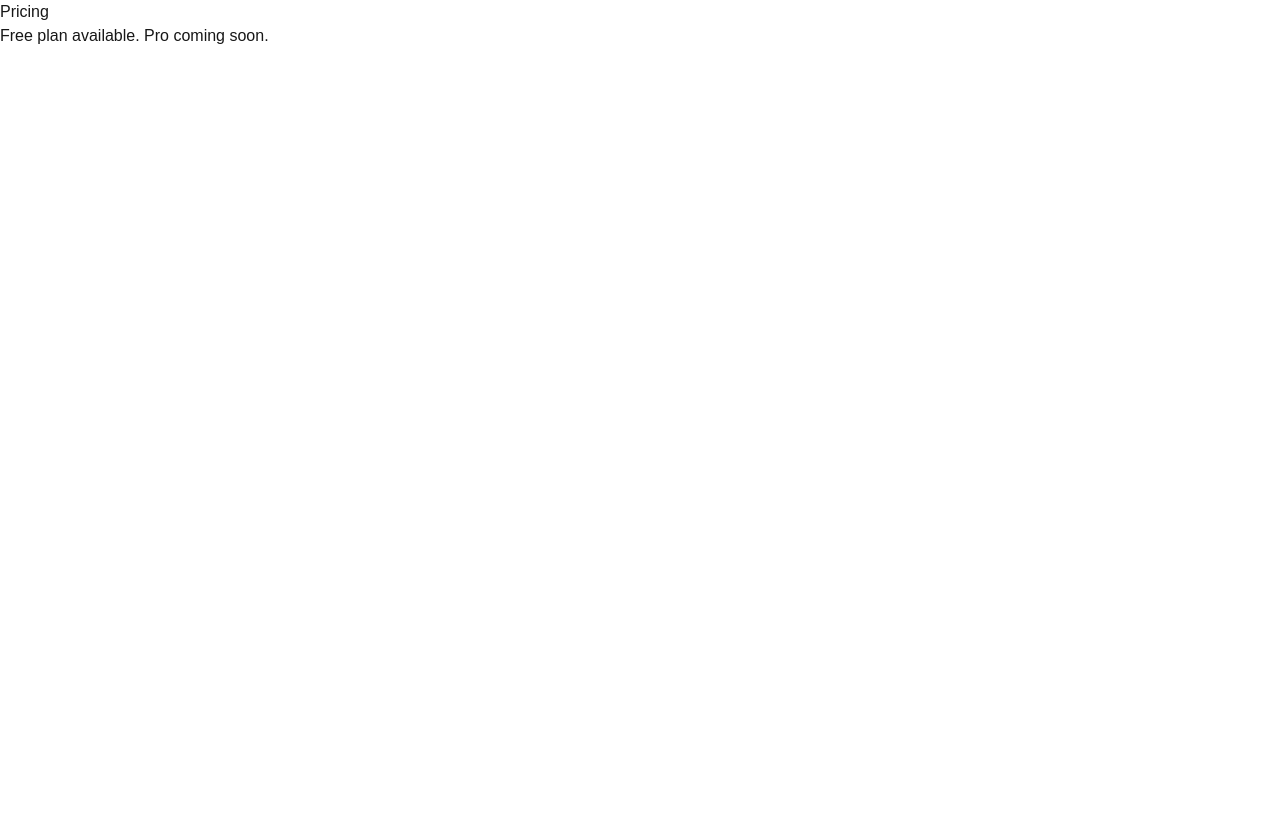
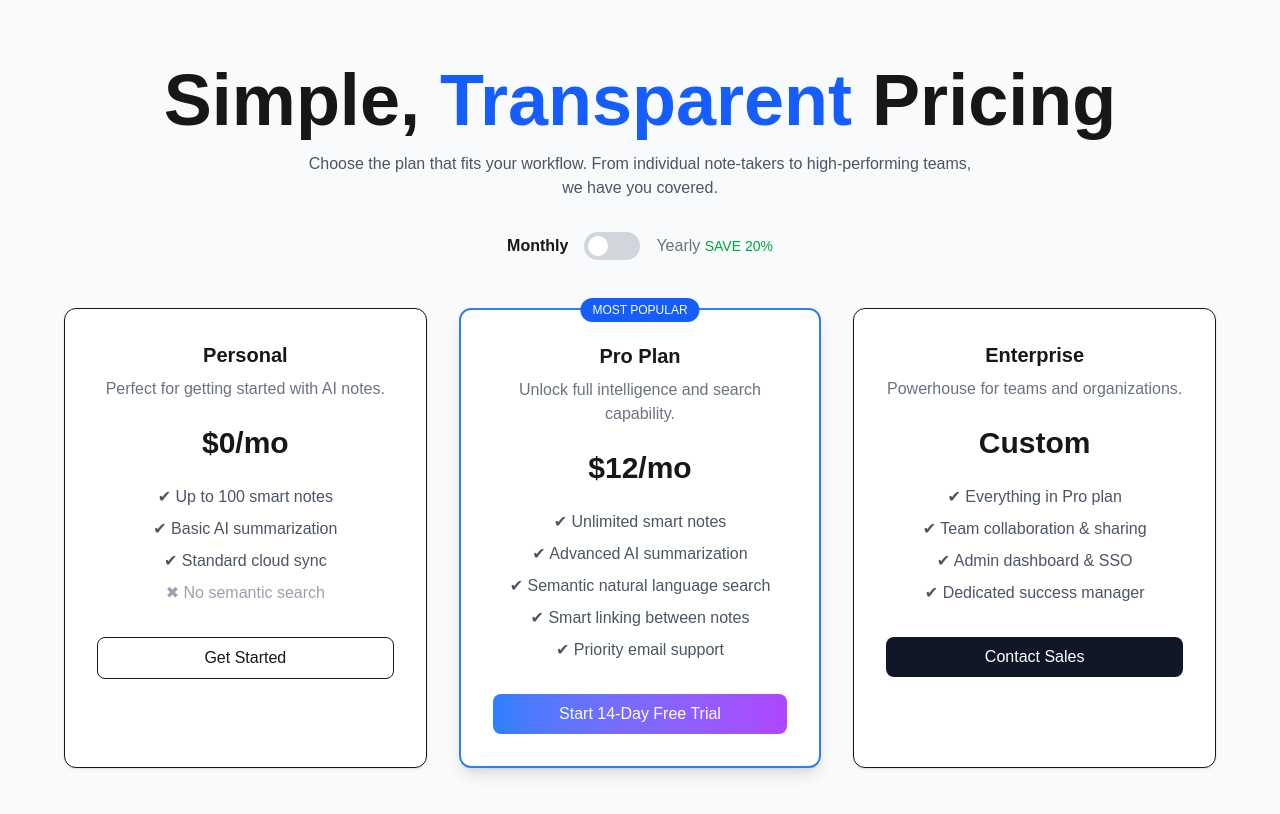
Before and after one commit to abhaymauryadev/AIPoweredNoteManager, a Next.js app: page /pricing in a window 1280 px wide. Shown: the top 814 px of the page. Built offline with nearby package versions, Linux system fonts and the light colour scheme.

Commit message:
feat: Update the Pricing page in ai-note-manager with pricing card montly , yearly subscription

```diff
--- a/app/(public)/pricing/page.jsx
+++ b/app/(public)/pricing/page.jsx
@@ -1,8 +1,127 @@
+"use client";
+import { useState } from "react";
+
 export default function PricingPage() {
+  const [billingCycle, setBillingCycle] = useState("monthly");
+
+  const getPrice = (monthlyPrice) => {
+    if (billingCycle === "monthly") return `$${monthlyPrice}/mo`;
+    const yearlyPrice = monthlyPrice * 12 * 0.8;
+    return `$${yearlyPrice}/yr`;
+  };
+
   return (
-    <div>
-      <h1>Pricing</h1>
-      <p>Free plan available. Pro coming soon.</p>
-    </div>
+    <section className="min-h-screen bg-gray-50 py-16 px-6">
+      <div className="max-w-6xl mx-auto text-center">
+
+        {/* Header */}
+        <h1 className="text-3xl sm:text-3xl md:text-4xl lg:text-7xl font-bold mb-4">
+          Simple, <span className="text-blue-600">Transparent</span> Pricing
+        </h1>
+
+        <p className="text-gray-600 max-w-2xl mx-auto mb-8">
+          Choose the plan that fits your workflow. From individual note-takers
+          to high-performing teams, we have you covered.
+        </p>
+
+        {/* Toggle */}
+        <div className="flex items-center justify-center gap-4 mb-12">
+          <span className={`${billingCycle === "monthly" ? "font-semibold" : "text-gray-500"}`}>
+            Monthly
+          </span>
+
+          <button
+            onClick={() =>
+              setBillingCycle(billingCycle === "monthly" ? "yearly" : "monthly")
+            }
+            className="w-14 h-7 bg-gray-300 rounded-full relative"
+          >
+            <div
+              className={`absolute top-1 left-1 w-5 h-5 bg-white rounded-full transition ${
+                billingCycle === "yearly" ? "translate-x-7" : ""
+              }`}
+            />
+          </button>
+
+          <span className={`${billingCycle === "yearly" ? "font-semibold" : "text-gray-500"}`}>
+            Yearly <span className="text-green-600 text-sm">SAVE 20%</span>
+          </span>
+        </div>
+
+        {/* Pricing Cards */}
+        <div className="grid md:grid-cols-3 gap-8">
+
+          {/* Personal */}
+          <div className="bg-white border rounded-xl p-8 shadow-sm">
+            <h3 className="text-xl font-semibold mb-2">Personal</h3>
+            <p className="text-gray-500 mb-6">
+              Perfect for getting started with AI notes.
+            </p>
+
+            <p className="text-3xl font-bold mb-6">$0/mo</p>
+
+            <ul className="space-y-2 text-gray-600 mb-8">
+              <li>✔ Up to 100 smart notes</li>
+              <li>✔ Basic AI summarization</li>
+              <li>✔ Standard cloud sync</li>
+              <li className="text-gray-400">✖ No semantic search</li>
+            </ul>
+
+            <button className="w-full border py-2 rounded-lg">
+              Get Started
+            </button>
+          </div>
+
+          {/* Pro */}
+          <div className="bg-white border-2 border-blue-500 rounded-xl p-8 shadow-lg relative">
+
+            <span className="absolute -top-3 left-1/2 -translate-x-1/2 bg-blue-600 text-white text-xs px-3 py-1 rounded-full">
+              MOST POPULAR
+            </span>
+
+            <h3 className="text-xl font-semibold mb-2">Pro Plan</h3>
+            <p className="text-gray-500 mb-6">
+              Unlock full intelligence and search capability.
+            </p>
+
+            <p className="text-3xl font-bold mb-6">{getPrice(12)}</p>
+
+            <ul className="space-y-2 text-gray-600 mb-8">
+              <li>✔ Unlimited smart notes</li>
+              <li>✔ Advanced AI summarization</li>
+              <li>✔ Semantic natural language search</li>
+              <li>✔ Smart linking between notes</li>
+              <li>✔ Priority email support</li>
+            </ul>
+
+            <button className="w-full py-2 rounded-lg text-white bg-gradient-to-r from-blue-500 to-purple-500">
+              Start 14-Day Free Trial
+            </button>
+          </div>
+
+          {/* Enterprise */}
+          <div className="bg-white border rounded-xl p-8 shadow-sm">
+            <h3 className="text-xl font-semibold mb-2">Enterprise</h3>
+            <p className="text-gray-500 mb-6">
+              Powerhouse for teams and organizations.
+            </p>
+
+            <p className="text-3xl font-bold mb-6">Custom</p>
+
+            <ul className="space-y-2 text-gray-600 mb-8">
+              <li>✔ Everything in Pro plan</li>
+              <li>✔ Team collaboration & sharing</li>
+              <li>✔ Admin dashboard & SSO</li>
+              <li>✔ Dedicated success manager</li>
+            </ul>
+
+            <button className="w-full bg-gray-900 text-white py-2 rounded-lg">
+              Contact Sales
+            </button>
+          </div>
+
+        </div>
+      </div>
+    </section>
   );
 }
--- a/components/common/Footer.jsx
+++ b/components/common/Footer.jsx
@@ -7,7 +7,7 @@ export default function Footer() {
 
         {/* Company Info */}
         <div>
-          <h2 className="text-xl font-bold text-white mb-4">AI Notes Manager</h2>
+          <h2 className="text-xl font-bold text-black mb-4">AI Notes Manager</h2>
           <p className="text-sm">
             Elevating knowledge and productivity with intelligent note management.
           </p>
```
